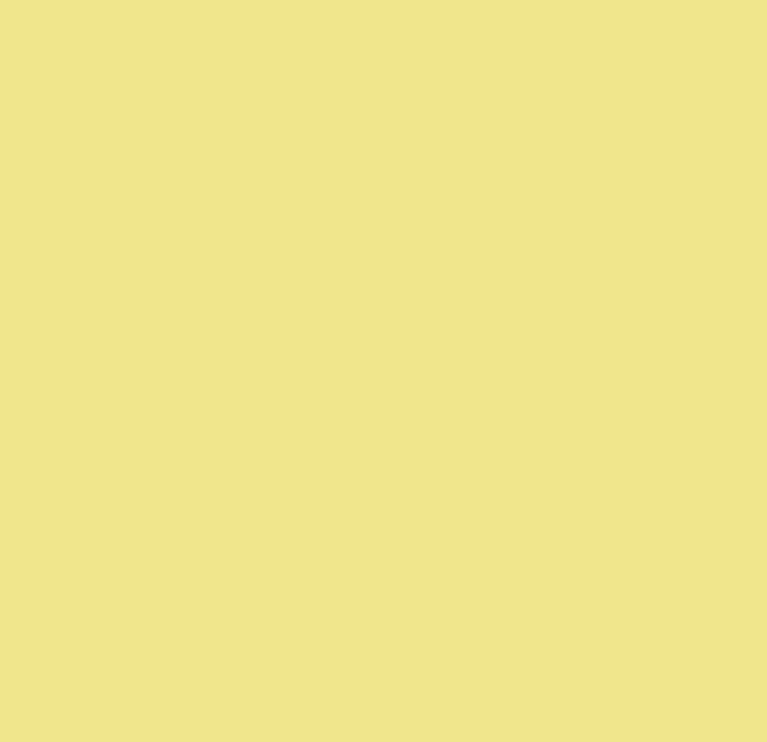
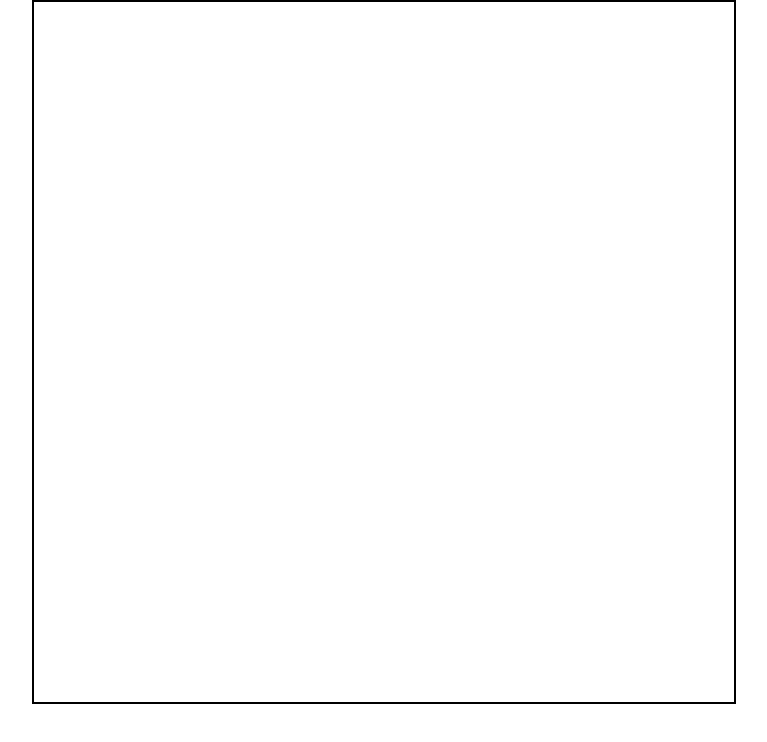
Before and after one commit to Issac-J/practice.JS, a plain HTML site: page Painter_Webapp/index.html in a window 1280 px wide. Shown: the whole page, without its empty margins (256-1023 px from the left). Drawn offline with Linux system fonts and the light colour scheme.

Commit message:
Created canvasElement

```diff
--- a/Painter_Webapp/index.html
+++ b/Painter_Webapp/index.html
@@ -9,6 +9,7 @@
     <link rel="stylesheet" href="style.css" />
   </head>
   <body>
+    <canvas></canvas>
     <script src="app.js"></script>
   </body>
 </html>
--- a/Painter_Webapp/style.css
+++ b/Painter_Webapp/style.css
@@ -1,3 +1,13 @@
 body {
-  background-color: khaki;
+  /* background-color: khaki; */
+  display: flex;
+  align-items: center;
+  justify-content: center;
 }
+canvas {
+  width: 700px;
+  height: 700px;
+  border: 2px solid black;
+  /* align-items: center;
+  justify-content: center; */
+}
```
